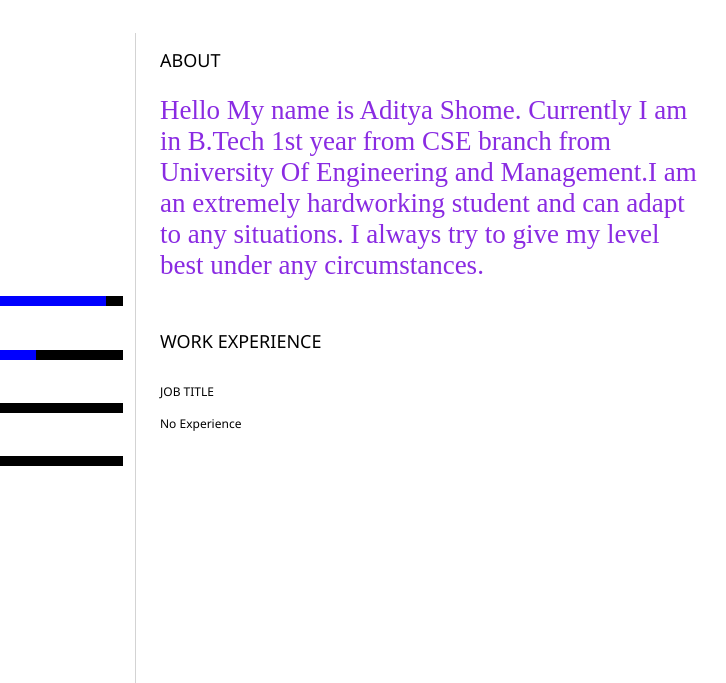
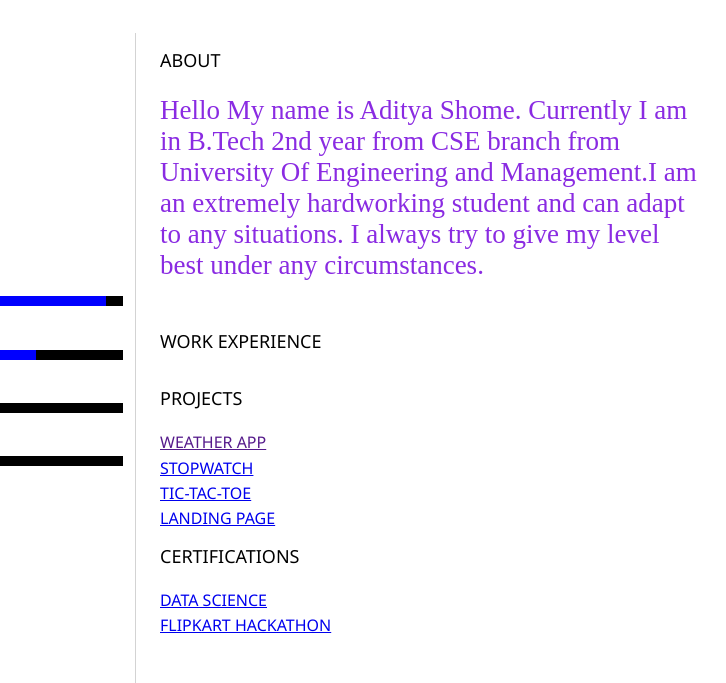
Before and after one commit to Gudduguddu6291/AdityaShomeCV, a plain HTML site: page index.html in a window 1280 px wide. Shown: the part 161-844 px from the top of the page, 408-1134 px from the left. Drawn offline with Linux system fonts and the light colour scheme.

Commit message:
Update index.html

```diff
--- a/index.html
+++ b/index.html
@@ -74,15 +74,21 @@
 				<section>
 					<h2>ABOUT</h2>
 					<!-- about you -->
-                    <div class="about"> <p>Hello My name is Aditya Shome. Currently I am in B.Tech 1st year from CSE branch from University Of Engineering and Management.I am an extremely hardworking student and can adapt to any situations. I always try to give my level best under any circumstances.</p>  </div>
+                    <div class="about"> <p>Hello My name is Aditya Shome. Currently I am in B.Tech 2nd year from CSE branch from University Of Engineering and Management.I am an extremely hardworking student and can adapt to any situations. I always try to give my level best under any circumstances.</p>  </div>
 				</section>
 				<section>
 					<h2>WORK EXPERIENCE</h2>
 					<!-- your work experience -->
-                    <h3>JOB TITLE</h3>
-                    <p> No Experience</p>
+                    <h2>PROJECTS</h2>
+                    <a href=""><p> WEATHER APP</p></a>
+                    <a href=" https://gudduguddu6291.github.io/PRODIGY_WD_02/"><p> STOPWATCH</p></a>
+                    <a href=" https://gudduguddu6291.github.io/PRODIGY_WD_03/"><p>TIC-TAC-TOE</p></a>
+                    <a href="https://gudduguddu6291.github.io/PRODIGY_WD_01/"><p>LANDING PAGE</p></a>
 
-</ul>
+                    <h2>CERTIFICATIONS</h2>
+                    <a href="https://drive.google.com/file/d/1HkPTlW-E4ZPtyhckoJul6Q4Vrcpm13M1/view?pli=1"><p>DATA SCIENCE</p></a>
+                    <a href="https://unstop.com/certificate-preview/46fc6f43-613b-41d2-a432-24062ad1bfa5?utm_campaign=site-emails "><p>FLIPKART HACKATHON</p></a>
+                </ul>
 				</section>
 			</article>
 		</main>
```
